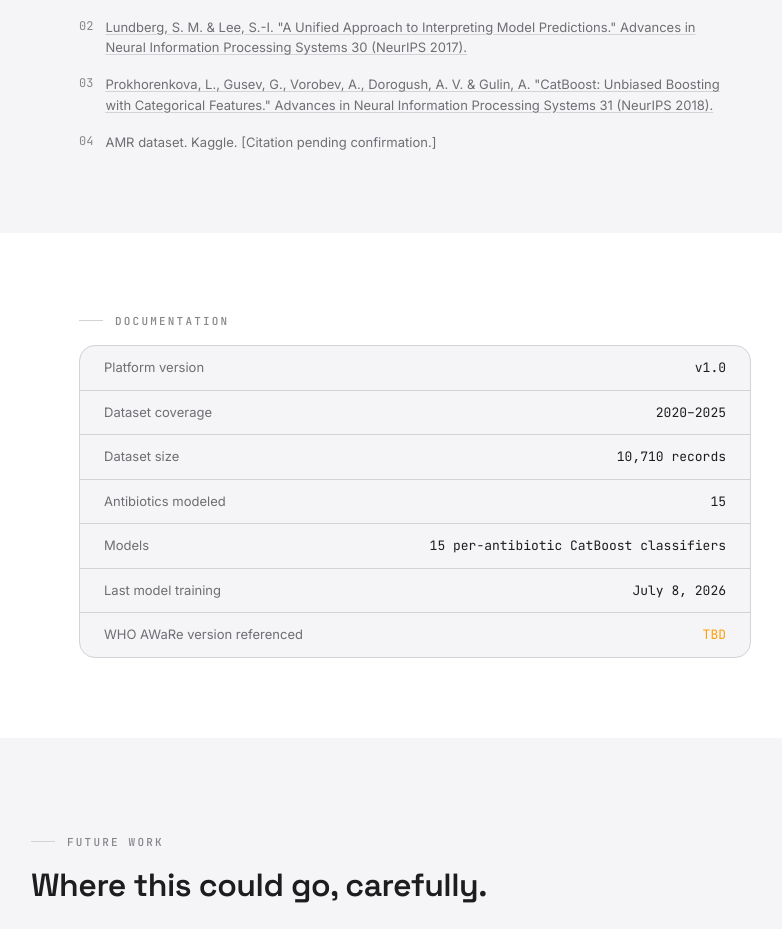
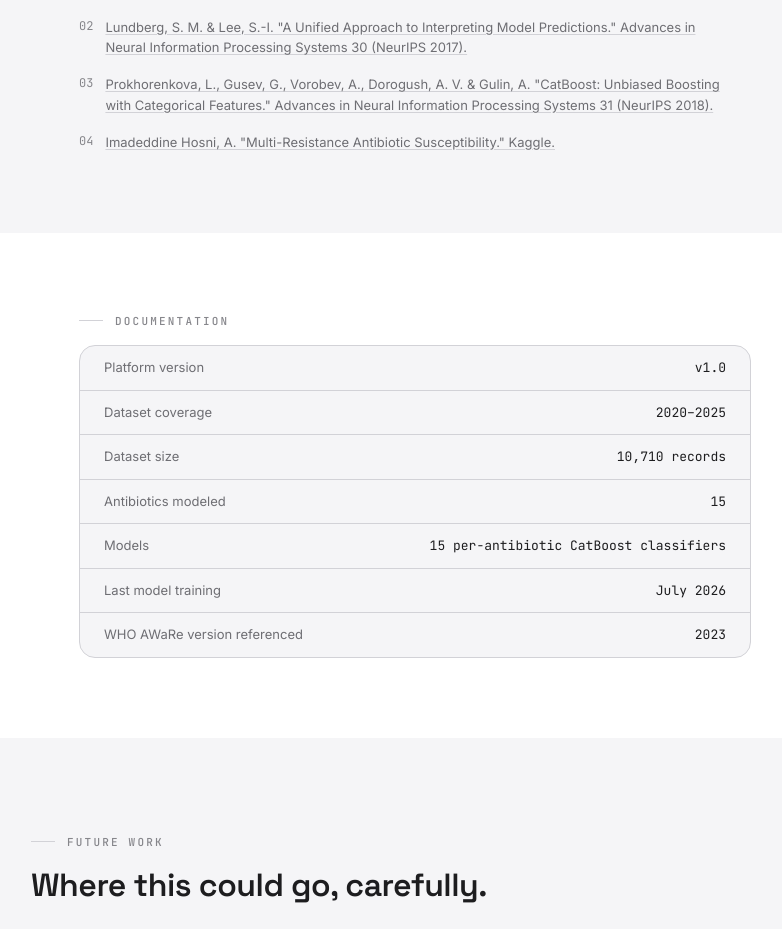
Before and after one commit to dhyeydaftary/antibiotic-resistance-intelligence-platform, a React (Vite) app in the folder frontend/: page /about in a window 1280 px wide. Shown: the part 6165-7094 px from the top of the page, without its empty margins (225-1007 px from the left). Built offline with nearby package versions, Linux system fonts and the light colour scheme; no server answers.

Commit message:
fix(about): resolve AWaRe version, training date, and dataset citation

```diff
--- a/frontend/src/components/about/AboutMetadata.jsx
+++ b/frontend/src/components/about/AboutMetadata.jsx
@@ -9,16 +9,16 @@ const fadeUp = {
     }),
 };
 
-// Real values. Update AWARE_VERSION once confirmed — left as TBD rather
-// than guessing between the 2023 and 2025 WHO releases.
+// Real values. AWaRe version confirmed as 2023 — matches the classification
+// mapping actually used in predict.py's AWARE_MAP and Section 11's reference.
 const METADATA = [
     { label: 'Platform version', value: 'v1.0' },
     { label: 'Dataset coverage', value: '2020–2025' },
     { label: 'Dataset size', value: '10,710 records' },
     { label: 'Antibiotics modeled', value: '15' },
     { label: 'Models', value: '15 per-antibiotic CatBoost classifiers' },
-    { label: 'Last model training', value: 'July 8, 2026' },
-    { label: 'WHO AWaRe version referenced', value: 'TBD' },
+    { label: 'Last model training', value: 'July 2026' },
+    { label: 'WHO AWaRe version referenced', value: '2023' },
 ];
 
 export default function AboutMetadata() {
@@ -59,12 +59,7 @@ export default function AboutMetadata() {
                                     }`}
                             >
                                 <dt className="font-sans text-[13px] text-page-muted">{item.label}</dt>
-                                <dd
-                                    className={`font-mono text-[13px] ${item.value === 'TBD' ? 'text-intermediate' : 'text-page-ink'
-                                        }`}
-                                >
-                                    {item.value}
-                                </dd>
+                                <dd className="font-mono text-[13px] text-page-ink">{item.value}</dd>
                             </div>
                         ))}
                     </dl>
--- a/frontend/src/components/about/AboutReferences.jsx
+++ b/frontend/src/components/about/AboutReferences.jsx
@@ -10,8 +10,7 @@ const fadeUp = {
     }),
 };
 
-// Verified citation details. Update DATASET_CITATION.url once confirmed —
-// left unlinked deliberately rather than guessing at a source.
+// Verified citation details, including the Kaggle dataset source.
 const REFERENCES = [
     {
         citation:
@@ -29,8 +28,8 @@ const REFERENCES = [
         url: 'https://arxiv.org/abs/1706.09516',
     },
     {
-        citation: 'AMR dataset. Kaggle. [Citation pending confirmation.]',
-        url: null,
+        citation: 'Imadeddine Hosni, A. "Multi-Resistance Antibiotic Susceptibility." Kaggle.',
+        url: 'https://www.kaggle.com/datasets/adilimadeddinehosni/multi-resistance-antibiotic-susceptibility',
     },
 ];
 
```
